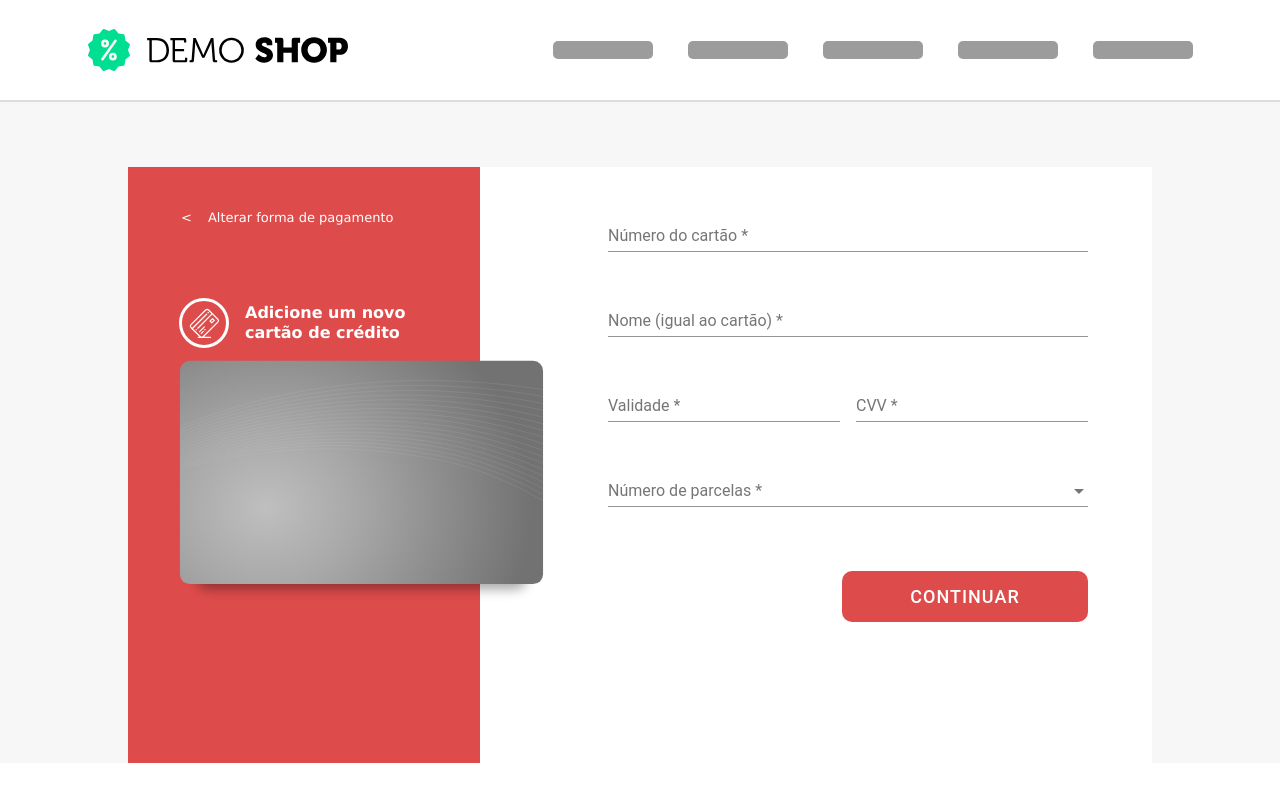
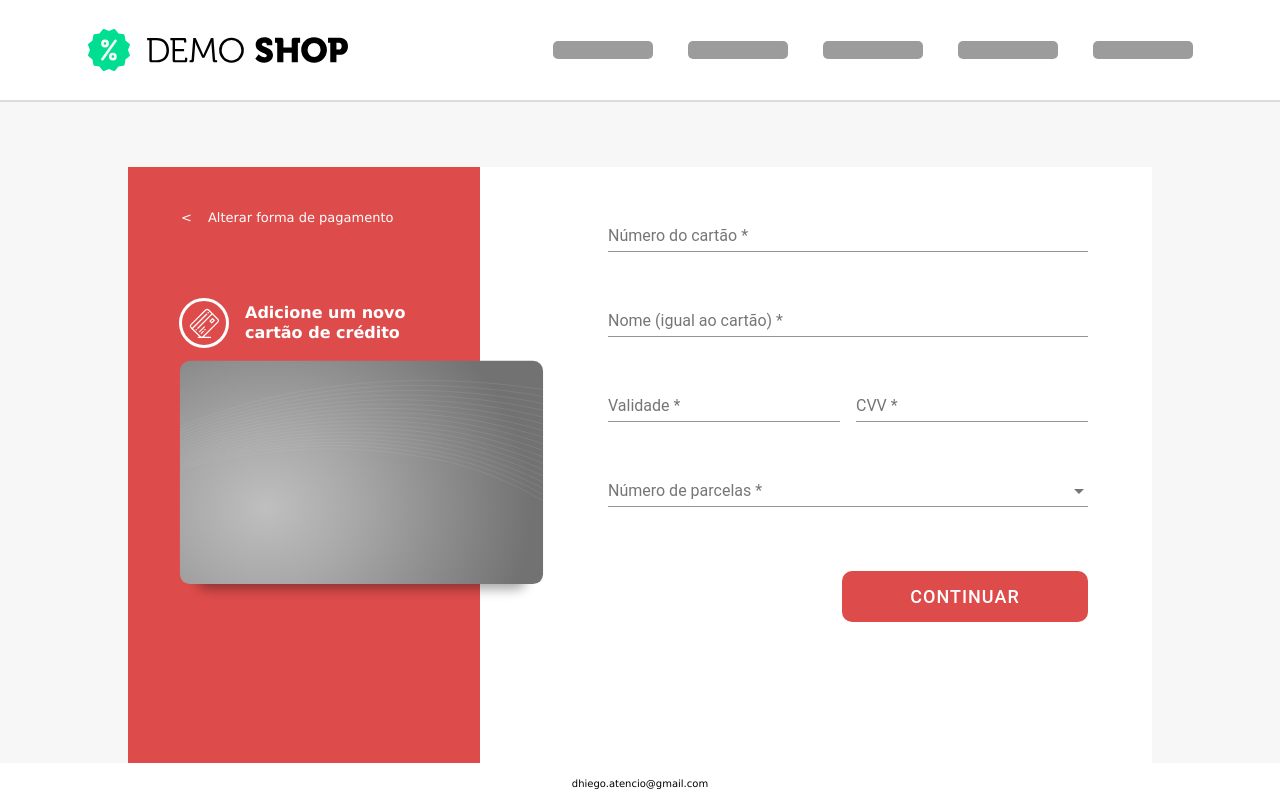
Before and after one commit to dhiegoatencio/angular-checkout-example, an Angular app: page /checkout in a window 1280 px wide. Built offline with nearby package versions, Linux system fonts and the light colour scheme; a web font is replaced by a local one.

Commit message:
footer information have been added

```diff
--- a/src/app/core/app-footer/app-footer.component.html
+++ b/src/app/core/app-footer/app-footer.component.html
@@ -1,3 +1,4 @@
-<footer>
+<footer class="app-hide-on-mobile d-flex flex-column text-center justify-content-center">
+  dhiego.atencio@gmail.com
   <!-- put some informations here like copyright/phone/address -->
 </footer>
--- a/src/app/core/app-footer/app-footer.component.scss
+++ b/src/app/core/app-footer/app-footer.component.scss
@@ -2,5 +2,6 @@
 
 footer {
   height: 40px;
+  font-size: 10px;
   background-color: $white;
 }
--- a/src/styles.scss
+++ b/src/styles.scss
@@ -47,7 +47,7 @@ body {
     margin: unset;
   }
   .app-hide-on-mobile {
-    display: none;
+    display: none !important;
   }
 }
 
```
